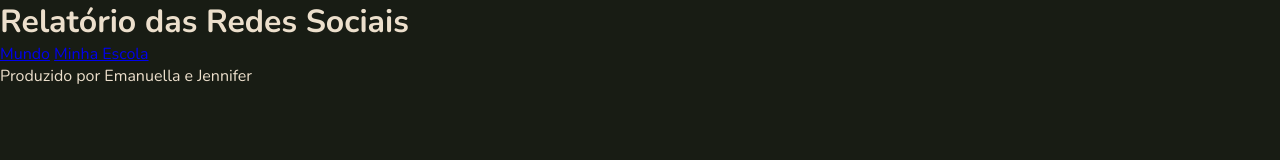
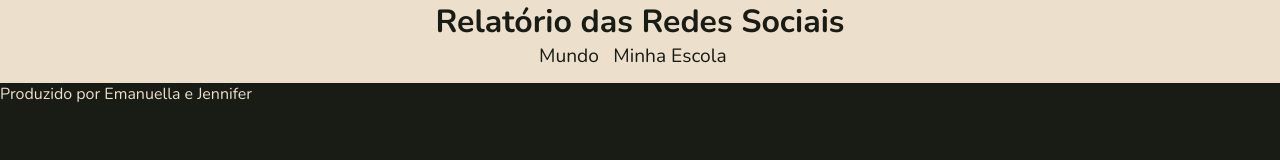
Before and after one commit to jenniferkauane/3F-2Projeto, a plain HTML site: page index.html in a window 1280 px wide. Drawn offline with nearby package versions, Linux system fonts and the light colour scheme.

Commit message:
Add files via upload
20/09

```diff
--- a/estilo.css
+++ b/estilo.css
@@ -18,4 +18,37 @@ background-color: var(--cor-de-fundo);
 color:var(--cor-primaria);
 height: 100vh;
 font-family: var(--fonte);
+
 }
+
+header{
+    background-color: var(--cor-primaria);
+    text-align: center;
+
+}
+
+h1{
+    color: var(--cor-de-fundo);
+    font-size: 2rem;
+    font-weight: 700;
+}
+
+nav{
+    display: flex;
+    justify-content: center;
+    font-weight: 400;
+}
+
+nav a{
+    text-decoration: none;
+    color: var(--cor-de-fundo);
+    margin: 0 0.9rem 0.9rem 0;
+    font-size: 1.2rem;
+}
+
+nav a:hover{
+    text-decoration: underline;
+    transform: scale(0.9);
+    transition: transform 0.5s;
+
+}
```
